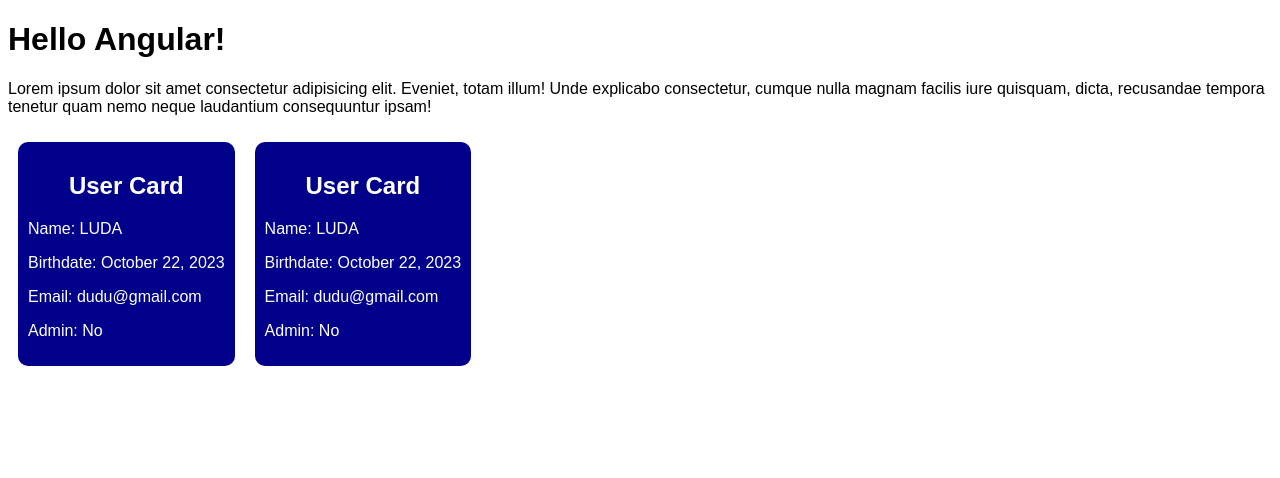
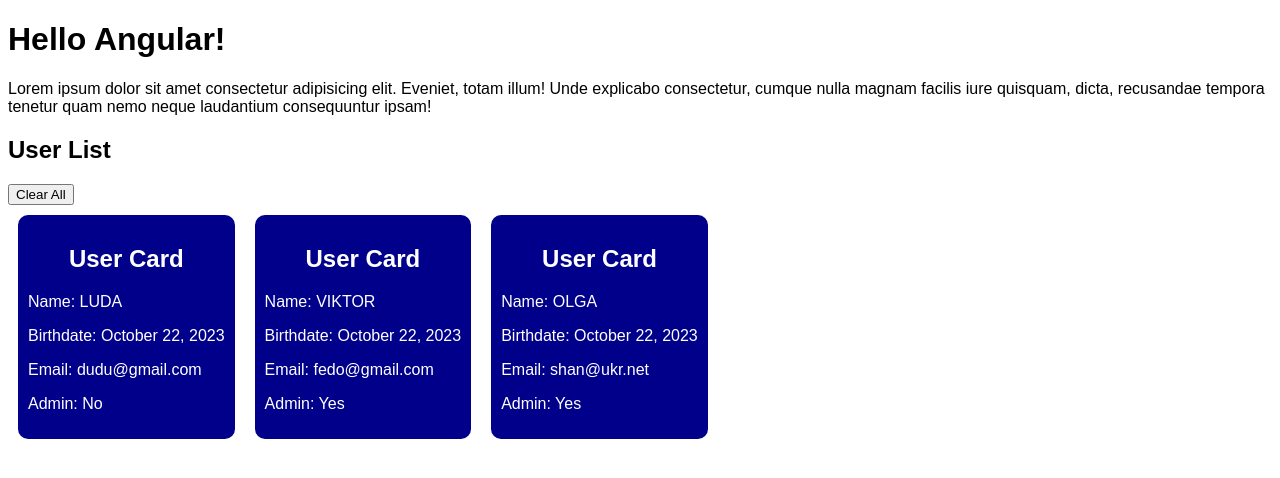
Before and after one commit to vladtymo/Angular-VPD111, an Angular app: page / in a window 1280 px wide. Shown: the top 478 px of the page. Built offline with nearby package versions, Linux system fonts and the light colour scheme.

Commit message:
Directives and Events example.

```diff
--- a/src/app/app.component.html
+++ b/src/app/app.component.html
@@ -1,5 +1,6 @@
 <h1>Hello Angular!</h1>
 <p>Lorem ipsum dolor sit amet consectetur adipisicing elit. Eveniet, totam illum! Unde explicabo consectetur, cumque nulla magnam facilis iure quisquam, dicta, recusandae tempora tenetur quam nemo neque laudantium consequuntur ipsam!</p>
 
-<app-user></app-user>
-<app-user></app-user>
+<!-- <app-user></app-user>
+<app-user></app-user> -->
+<app-user-list></app-user-list>
--- a/src/app/app.module.ts
+++ b/src/app/app.module.ts
@@ -3,11 +3,13 @@ import { BrowserModule } from '@angular/platform-browser';
 
 import { AppComponent } from './app.component';
 import { UserComponent } from './user/user.component';
+import { UserListComponent } from './user-list/user-list.component';
 
 @NgModule({
   declarations: [
     AppComponent,
-    UserComponent
+    UserComponent,
+    UserListComponent
   ],
   imports: [
     BrowserModule
--- /dev/null
+++ b/src/app/user-list/user-list.component.html
@@ -0,0 +1,17 @@
+<h2>User List</h2>
+
+<!-- Structural Directives: *ngIf *ngFor *ngSwitch -->
+
+<div *ngIf="!users || users.length == 0">
+    <h3>List is empty!</h3>
+    <img src="https://cdnl.iconscout.com/lottie/premium/thumb/empty-box-5708298-4748209.gif" alt="Empty image">
+</div>
+
+<!-- Event binding: (event)="code" -->
+
+<div>
+    <button (click)="clearList()">Clear All</button>
+</div>
+<div>
+    <app-user *ngFor="let i of users" [user]="i"></app-user>
+</div>
--- /dev/null
+++ b/src/app/user-list/user-list.component.ts
@@ -0,0 +1,16 @@
+import { Component } from '@angular/core';
+import { IUser, USERS } from '../user/user';
+
+@Component({
+  selector: 'app-user-list',
+  templateUrl: './user-list.component.html',
+  styleUrls: ['./user-list.component.css']
+})
+export class UserListComponent {
+
+  users: IUser[] = USERS;
+
+  clearList(): void {
+    this.users = [];
+  }
+}
--- a/src/app/user/user.component.ts
+++ b/src/app/user/user.component.ts
@@ -1,4 +1,4 @@
-import { Component } from '@angular/core';
+import { Component, Input } from '@angular/core';
 import { IUser } from './user';
 
 @Component({
@@ -9,10 +9,12 @@ import { IUser } from './user';
 export class UserComponent {
 
   // email: string = 'super@ukr.net';
+
+  @Input() // allows to put data from parent component
   user: IUser = {
-    id: 1000,
-    name: "Luda",
-    email: "dudu@gmail.com",
+    id: 0,
+    name: "",
+    email: "",
     birthdate: new Date(),
     isAdmin: false
   };
--- a/src/app/user/user.ts
+++ b/src/app/user/user.ts
@@ -5,3 +5,27 @@ export interface IUser {
     email: string;
     isAdmin: boolean
 };
+
+export const USERS: IUser[] = [
+    {
+        id: 1000,
+        name: "Luda",
+        email: "dudu@gmail.com",
+        birthdate: new Date(),
+        isAdmin: false
+    },
+    {
+        id: 104,
+        name: "Viktor",
+        email: "fedo@gmail.com",
+        birthdate: new Date(),
+        isAdmin: true
+    },
+    {
+        id: 777,
+        name: "Olga",
+        email: "shan@ukr.net",
+        birthdate: new Date(),
+        isAdmin: true
+    }
+]
```
Also changed, not shown: src/app/user-list/user-list.component.css (added).
